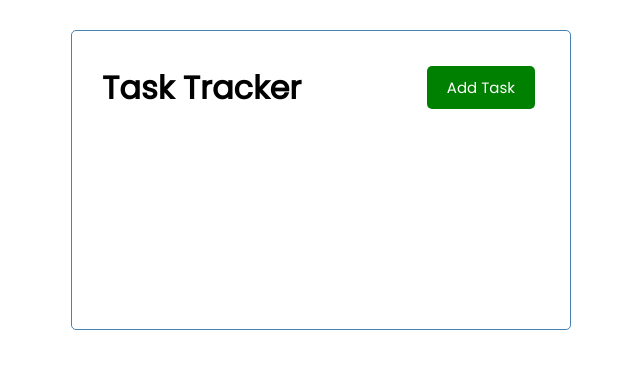
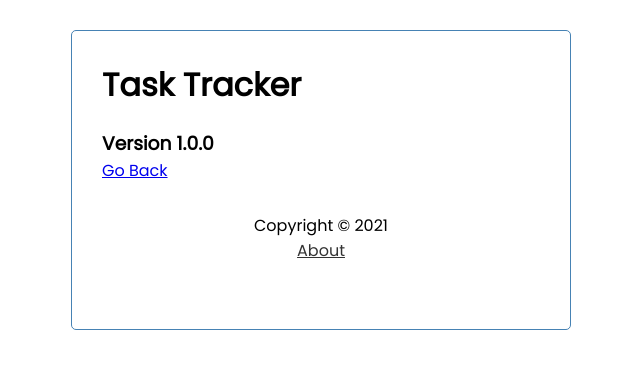
Before and after one commit to bobfdev/vue-task-tracker, a Vue app: page /about in a window 1280 px wide. Shown: the top 368 px of the page, without its empty margins (319-959 px from the left). Built offline with nearby package versions, Linux system fonts and the light colour scheme.

Commit message:
updated all files for build

```diff
--- a/package.json
+++ b/package.json
@@ -8,6 +8,7 @@
   },
   "dependencies": {
     "core-js": "^3.6.5",
+    "json-server": "^0.17.0",
     "vue": "^3.0.0",
     "vue-router": "^4.0.3"
   },
--- a/src/App.vue
+++ b/src/App.vue
@@ -5,34 +5,23 @@
       title="Task Tracker"
       :showAddTask="showAddTask"
     />
-    <div v-show="showAddTask">
-      <AddTask
-        @add-task="addTask"
-      />
-    </div>
-    <Tasks
-      @toggle-reminder="toggleReminder"
-      @delete-task="deleteTask"
-      :tasks="tasks"
-    />
+    <router-view :showAddTask="showAddTask"></router-view>
+    <Footer />
   </div>
 </template>
 
 <script>
 import Header from './components/Header'
-import Tasks from './components/Tasks'
-import AddTask from './components/AddTask'
+import Footer from './components/Footer'
 
 export default {
   name: 'App',
   components: {
     Header,
-    Tasks,
-    AddTask,
+    Footer,
   },
   data() {
     return {
-      tasks: [],
       showAddTask: false,
     }
   },
@@ -40,40 +29,6 @@
     toggleAddTask() {
       this.showAddTask = !this.showAddTask
     },
-    addTask(task) {
-      this.tasks = [...this.tasks, task]
-    },
-    deleteTask(id) {
-      if(confirm('Are you sure you want to delete this task?')) {
-        this.tasks = this.tasks.filter((task) => task.id !== id)
-      }
-    },
-    toggleReminder(id) {
-        this.tasks = this.tasks.map((task) => task.id === id ?
-        {...task, reminder: !task.reminder} : task)
-    },
-  },
-  created() {
-    this.tasks = [
-      // {
-      //   id: 1,
-      //   text: 'Dentist Appointment',
-      //   day: 'March 1st at 8:30am',
-      //   reminder: true,
-      // },
-      // {
-      //   id: 2,
-      //   text: 'Haircut',
-      //   day: 'March 8th at 11:00am',
-      //   reminder: true,
-      // },
-      // {
-      //   id: 3,
-      //   text: 'Electric Bill Due',
-      //   day: 'March 31st at 12:00pm',
-      //   reminder: true,
-      // },
-    ]
   },
 }
 </script>
--- a/src/components/AddTask.vue
+++ b/src/components/AddTask.vue
@@ -63,7 +63,7 @@
                 }
 
                 const newTask = {
-                    id: Math.floor(Math.random() * 100000),
+                    // id: Math.floor(Math.random() * 100000),
                     text: this.text,
                     date: this.date,
                     time: this.time,
--- /dev/null
+++ b/src/components/Footer.vue
@@ -0,0 +1,19 @@
+<template>
+    <footer>
+        <p>Copyright &copy; 2021</p>
+        <router-link to="/about">About</router-link>
+    </footer>
+</template>
+
+<script>
+</script>
+
+<style scoped>
+    a {
+        color: #333;
+    }
+    footer {
+        margin-top: 30px;
+        text-align: center;
+    }
+</style>
--- a/src/components/Header.vue
+++ b/src/components/Header.vue
@@ -2,6 +2,7 @@
     <header>
         <h1>{{ title }}</h1>
         <Button
+            v-show="homePage"
             @btn-click="$emit ('toggle-add-task')"
             :text="showAddTask ? 'Cancel' : 'Add Task'"
             :color="showAddTask ? 'grey' : 'green'"
@@ -21,6 +22,15 @@
     components: {
         Button,
     },
+    computed: {
+        homePage() {
+            if(this.$route.path === '/') {
+                return true
+            } else {
+                return false
+            }
+        }
+    }
 }
 
 </script>
--- a/src/main.js
+++ b/src/main.js
@@ -1,4 +1,7 @@
 import { createApp } from 'vue'
 import App from './App.vue'
+import router from './router'
 
-createApp(App).mount('#app')
+createApp(App)
+    .use(router)
+    .mount('#app')
--- /dev/null
+++ b/src/router/index.js
@@ -0,0 +1,23 @@
+import {createRouter, createWebHistory} from 'vue-router'
+import Home from '../views/Home'
+import About from '../views/About'
+
+const routes = [
+    {
+        path: '/',
+        name: 'Home',
+        component: Home,
+    },
+    {
+        path: '/about',
+        name: 'About',
+        component: About,
+    },
+]
+
+const router = createRouter({
+    history: createWebHistory(process.env.BASE_URL),
+    routes
+})
+
+export default router;
--- /dev/null
+++ b/src/views/About.vue
@@ -0,0 +1,4 @@
+<template>
+    <h3>Version 1.0.0</h3>
+    <router-link to='/'>Go Back</router-link>
+</template>
--- /dev/null
+++ b/src/views/Home.vue
@@ -0,0 +1,90 @@
+<template>
+      <AddTask v-show="showAddTask"
+        @add-task="addTask"
+      />
+    <Tasks
+      @toggle-reminder="toggleReminder"
+      @delete-task="deleteTask"
+      :tasks="tasks"
+    />
+</template>
+
+<script>
+import Tasks from '../components/Tasks'
+import AddTask from '../components/AddTask'
+
+export default {
+    name: 'Home',
+    props: {
+        showAddTask: Boolean,
+    },
+    components: {
+        Tasks,
+        AddTask,
+    },
+    data() {
+        return {
+            tasks: [],
+        }
+    },
+    methods: {
+        addTask(task) {
+    //   const res = await fetch('api/tasks', {
+    //     method: 'POST',
+    //     headers: {
+    //       'Content-type': 'application/json',
+    //     },
+    //     body: JSON.stringify(task),
+    //   })
+
+    //   const data = await res.json()
+
+      this.tasks = [...this.tasks, task]
+    },
+    async deleteTask(id) {
+      if(confirm('Are you sure you want to delete this task?')) {
+        // const res = await fetch(`api/tasks/${id}`, {
+        //   method: 'DELETE',
+        // })
+
+        // res.status === 200 ? (
+          this.tasks = this.tasks.filter((task) => task.id !== id)
+            // ) : alert('Error deleting task')
+      }
+    },
+    async toggleReminder(id) {
+    //   const taskToToggle = await this.fetchTask(id)
+    //   const updateTask = {...taskToToggle,
+    //         reminder: !taskToToggle.reminder
+    //         }
+
+    //     const res = await fetch(`api/tasks/${id}`, {
+    //       method: 'PUT',
+    //       headers: {
+    //         'Content-type': 'application/json',
+    //       },
+    //       body: JSON.stringify(updateTask)
+    //     })
+
+    //     const data = await res.json()
+
+        this.tasks = this.tasks.map((task) => task.id === id ?
+        { ...task, reminder: !task.reminder } : task)
+    },
+//     async fetchTasks() {
+//       const res = await fetch('api/tasks')
+//       const data = await res.json()
+//       return data
+//     },
+//     async fetchTask(id) {
+//       const res = await fetch(`api/tasks/${id}`)
+//       const data = await res.json()
+//       return data
+//     }
+//   },
+//   async created() {
+//     this.tasks = await this.fetchTasks()
+   },
+}
+
+</script>
```
Also changed, not shown: 1 other file (tests, documents, lock files or other folders).
